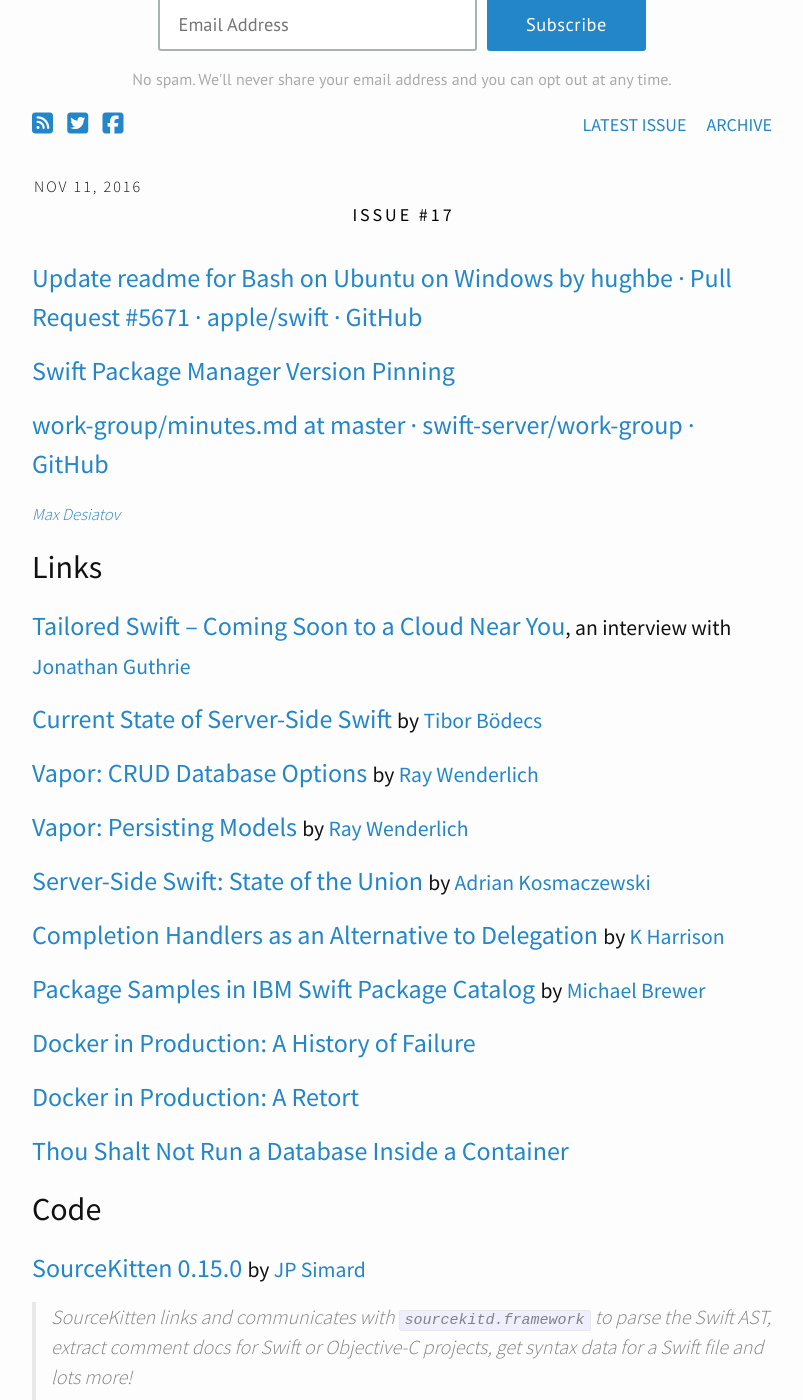
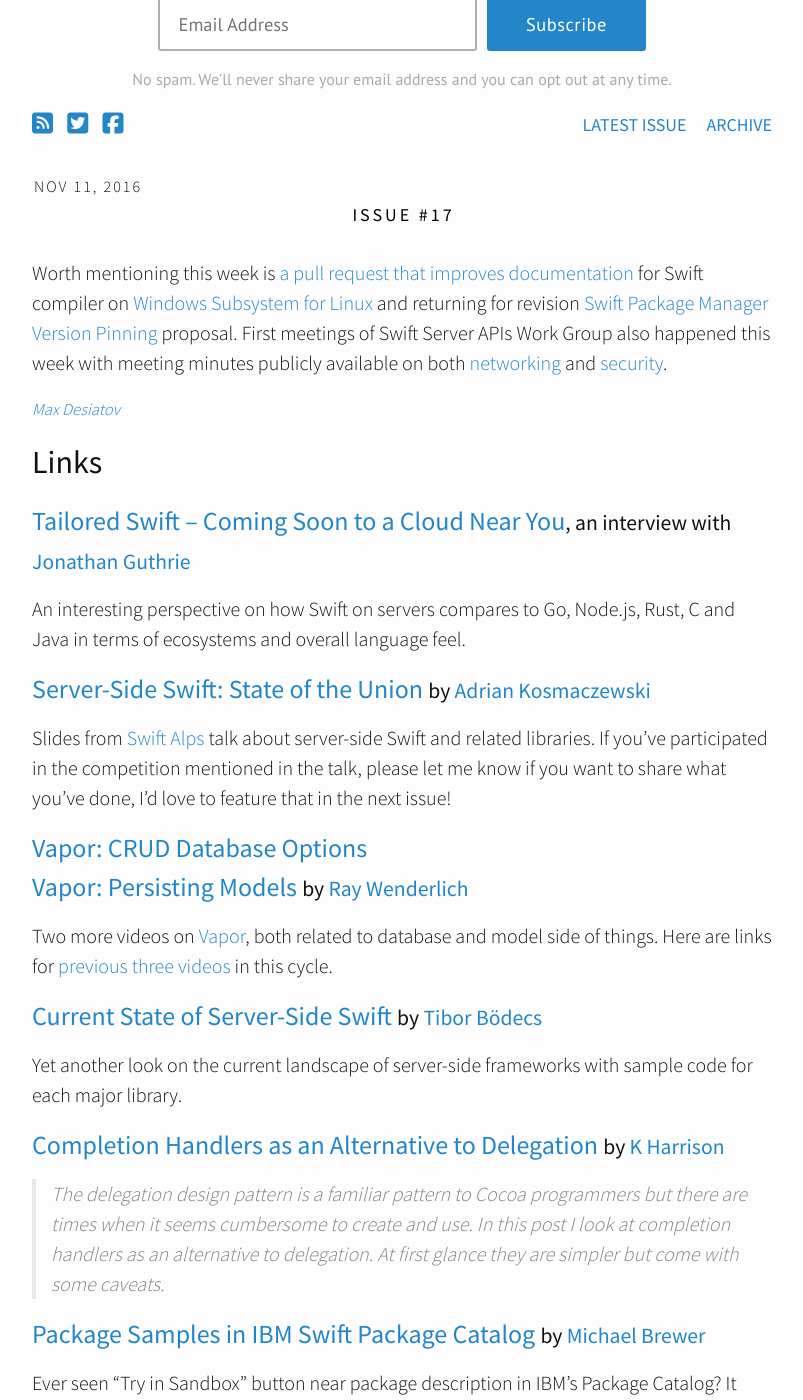
Before and after one commit to ServerSwift/serverswift.tech, a Jekyll site: the page built from _posts/2016-11-10-issue17.md, in a window 1280 px wide and 1400 px high, scrolled down 325 px. Shown: the whole window, without its empty margins (238-1041 px from the left). Built offline with Jekyll 4.4.1, drawn with Linux system fonts in a browser that asks for light colours; nearby versions of some CDN libraries; some of the changed text lies outside the part shown.

Commit message:
Issue #17 final draft

```diff
--- a/_posts/2016-11-10-issue17.md
+++ b/_posts/2016-11-10-issue17.md
@@ -4,12 +4,12 @@
 date:   Fri 11 Nov 2016
 ---
 
-
-### [Update readme for Bash on Ubuntu on Windows by hughbe · Pull Request #5671 · apple/swift · GitHub](https://github.com/apple/swift/pull/5671)
-
-### [Swift Package Manager Version Pinning](https://github.com/apple/swift-evolution/blob/master/proposals/0145-package-manager-version-pinning.md)
-
-### [work-group/minutes.md at master · swift-server/work-group · GitHub](https://github.com/swift-server/work-group/blob/master/meetings/security/2016-11-03/minutes.md)
+Worth mentioning this week is [a pull request that improves documentation](https://github.com/apple/swift/pull/5671)
+for Swift compiler on [Windows Subsystem for Linux](https://en.wikipedia.org/wiki/Windows_Subsystem_for_Linux)
+and returning for revision [Swift Package Manager Version Pinning](https://github.com/apple/swift-evolution/blob/master/proposals/0145-package-manager-version-pinning.md)
+proposal. First meetings of Swift Server APIs Work Group also happened this week
+with meeting minutes publicly available on both [networking](https://github.com/swift-server/work-group/blob/master/meetings/networking/2016-11-04/minutes.md)
+and [security](https://github.com/swift-server/work-group/blob/master/meetings/security/2016-11-03/minutes.md).
 
 [<small><i>Max Desiatov</i></small>](https://twitter.com/maxdesiatov)
 
@@ -17,24 +17,44 @@
 
 ### [Tailored Swift – Coming Soon to a Cloud Near You](http://www.theregister.co.uk/2016/11/09/swift_coming_soon_to_cloud_hosting_near_you)<small>, an interview with [Jonathan Guthrie](https://twitter.com/iamjono)</small>
 
-### [Current State of Server-Side Swift](https://theswiftdev.com/2016/11/09/server-side-swift/) <small>by [Tibor Bödecs](https://twitter.com/tiborbodecs)</small>
-
-### [Vapor: CRUD Database Options](https://videos.raywenderlich.com/screencasts/server-side-swift-with-vapor-crud-database-options) <small>by [Ray Wenderlich](https://twitter.com/rwenderlich)</small>
-
-### [Vapor: Persisting Models](https://videos.raywenderlich.com/screencasts/server-side-swift-with-vapor-persisting-models) <small>by [Ray Wenderlich](https://twitter.com/rwenderlich)</small>
+An interesting perspective on how Swift on servers compares to Go, Node.js, Rust, C and Java
+in terms of ecosystems and overall language feel.
 
 ### [Server-Side Swift: State of the Union](https://speakerdeck.com/akosma/server-side-swift-state-of-the-union) <small>by [Adrian Kosmaczewski](https://twitter.com/akosma)</small>
 
+Slides from [Swift Alps](http://theswiftalps.com/) talk about server-side Swift
+and related libraries. If you've participated in the competition mentioned in the talk,
+please let me know if you want to share what you've done, I'd love to feature that
+in the next issue!
+
+### [Vapor: CRUD Database Options](https://videos.raywenderlich.com/screencasts/server-side-swift-with-vapor-crud-database-options) <br />[Vapor: Persisting Models](https://videos.raywenderlich.com/screencasts/server-side-swift-with-vapor-persisting-models) <small>by [Ray Wenderlich](https://twitter.com/rwenderlich)</small>
+
+Two more videos on [Vapor](https://vapor.codes), both related to database and model side of things.
+Here are links for [previous](https://videos.raywenderlich.com/screencasts/server-side-swift-with-vapor-getting-started)
+[three](https://videos.raywenderlich.com/screencasts/server-side-swift-with-vapor-templating-with-leaf)
+[videos](https://videos.raywenderlich.com/screencasts/server-side-swift-with-vapor-configuring-a-database) in this cycle.
+
+### [Current State of Server-Side Swift](https://theswiftdev.com/2016/11/09/server-side-swift/) <small>by [Tibor Bödecs](https://twitter.com/tiborbodecs)</small>
+
+Yet another look on the current landscape of server-side frameworks
+with sample code for each major library.
+
 ### [Completion Handlers as an Alternative to Delegation](http://useyourloaf.com/blog/completion-handlers-as-an-alternative-to-delegation/) <small>by [K Harrison](https://twitter.com/kharrison)</small>
+
+>The delegation design pattern is a familiar pattern to Cocoa programmers but there are times when it seems cumbersome to create and use. In this post I look at completion handlers as an alternative to delegation. At first glance they are simpler but come with some caveats.
 
 ### [Package Samples in IBM Swift Package Catalog](https://developer.ibm.com/swift/2016/11/11/leverage-the-ibm-swift-package-catalog-to-provide-package-samples-to-your-users/) <small>by [Michael Brewer](https://www.twitter.com/mbrewed)</small>
 
-### [Docker in Production: A History of Failure](https://thehftguy.wordpress.com/2016/11/01/docker-in-production-an-history-of-failure/)
+Ever seen "Try in Sandbox" button near package description in IBM's Package
+Catalog? It allows you to remotely run Swift sample code from your browser and
+turns out you can enable that pretty easily for your own package.
 
-### [Docker in Production: A Retort](https://patrobinson.github.io/2016/11/05/docker-in-production/)
+### [Docker in Production: A History of Failure](https://thehftguy.wordpress.com/2016/11/01/docker-in-production-an-history-of-failure/) <small>by [The HFT Guy](https://thehftguy.wordpress.com/about/)</small> <br /> [Docker in Production: A Retort](https://patrobinson.github.io/2016/11/05/docker-in-production/) <small>and</small> <br /> [Thou Shalt Not Run a Database Inside a Container](https://patrobinson.github.io/2016/11/07/thou-shalt-not-run-a-database-inside-a-container/) <small>by [Patrick Robinson](https://twitter.com/DrNemski)</small>
 
-### [Thou Shalt Not Run a Database Inside a Container](https://patrobinson.github.io/2016/11/07/thou-shalt-not-run-a-database-inside-a-container/)
-
+These three posts are a good reminder that every new technology comes with
+its own edge cases that may take years to implement properly. If you deploy
+your Swift code with Docker, I highly recommend reading all three posts as
+they uncover a lot of small caveats with Docker that you may stumble upon.
 
 ## Code
 
```
